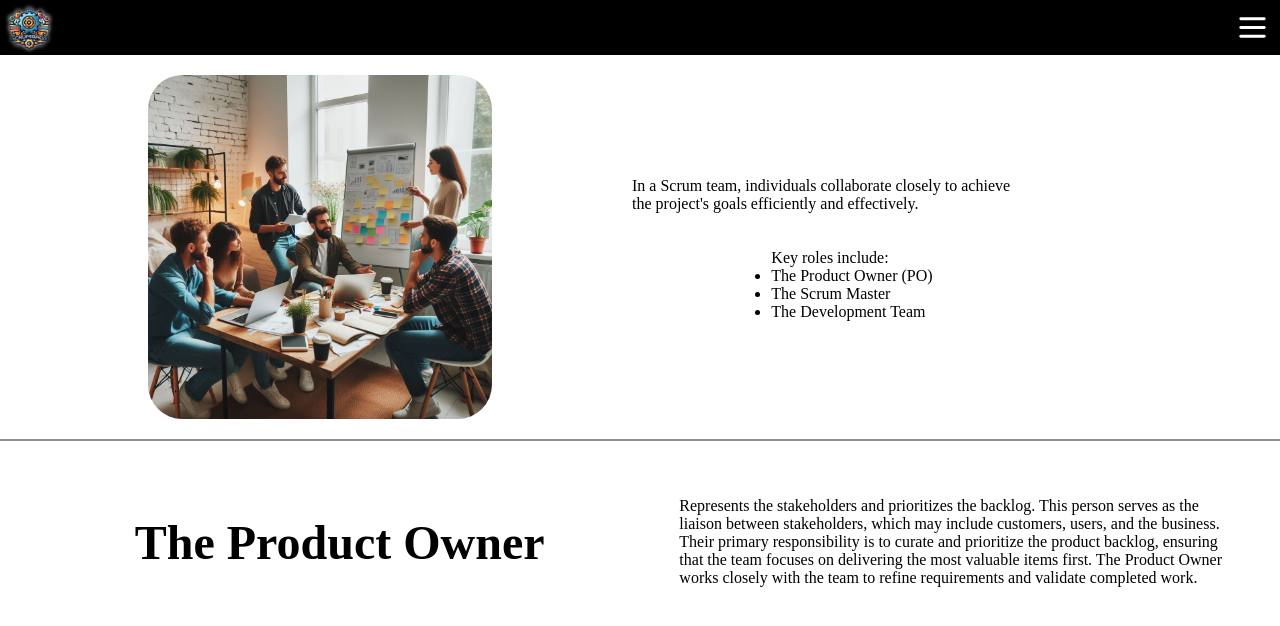
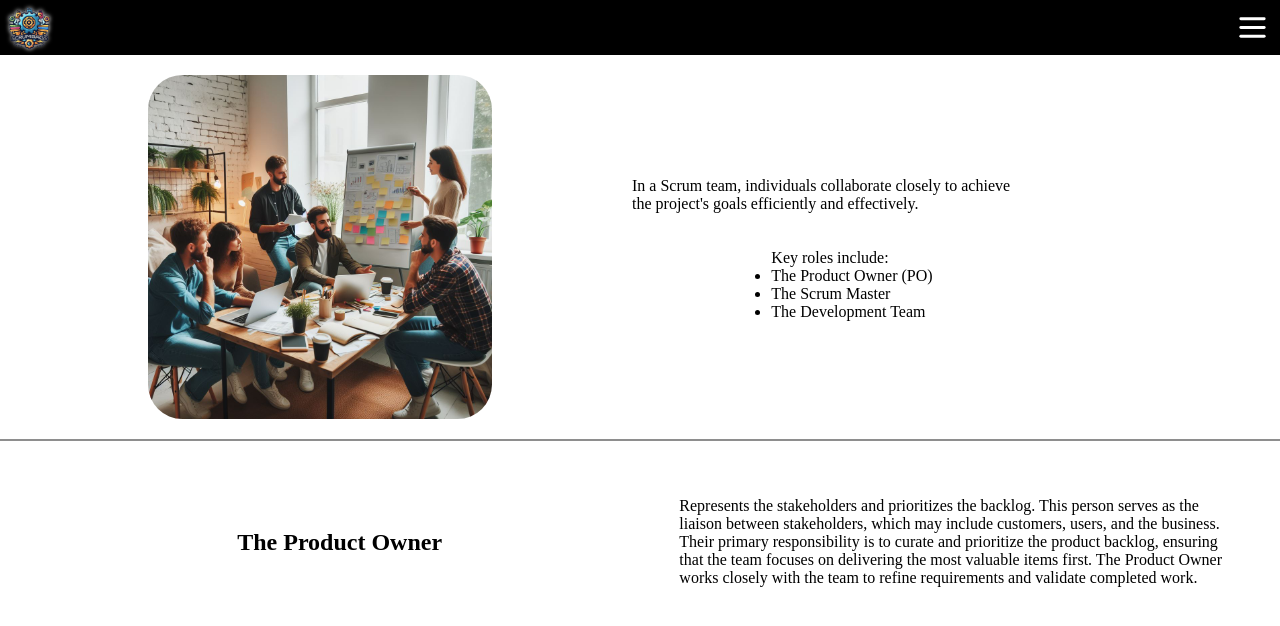
Before and after one commit to Memai2023/scrum-guide, a React (Vite) app: page /scrum-team in a window 1280 px wide. Shown: the top 626 px of the page. Built offline with nearby package versions, Linux system fonts and the light colour scheme.

Commit message:
change h1 to h2

```diff
--- a/src/Components/ScrumTeam/ProductOwner/ProductOwner.module.css
+++ b/src/Components/ScrumTeam/ProductOwner/ProductOwner.module.css
@@ -46,7 +46,6 @@
 
 .headertext {
     margin: 0;
-    font-size: 3rem;
 }
 
 @media only screen and (max-width: 767px) {
--- a/src/Components/ScrumTeam/ProductOwner/index.jsx
+++ b/src/Components/ScrumTeam/ProductOwner/index.jsx
@@ -20,7 +20,7 @@ const ProductOwner = () => {
             </div>
             <div className={styles.productpart}>
                 <div className={styles.headerwrapper}>
-                    <h1 className={styles.headertext}>The Product Owner</h1>
+                    <h2 className={styles.headertext}>The Product Owner</h2>
                 </div>
                 <div className={styles.textwrapper}>
                     <p className={styles.productOwnerText}>{ScrumTeam.productOwnerText}</p>
```
